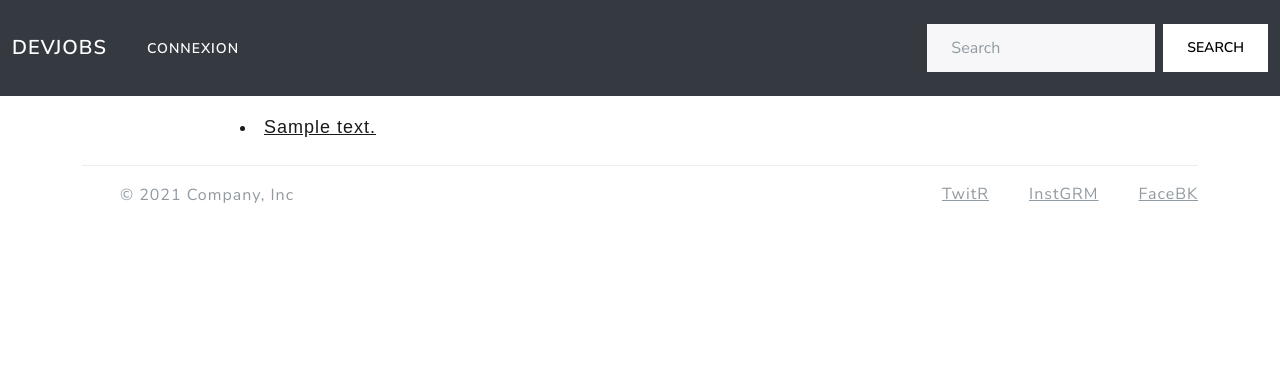
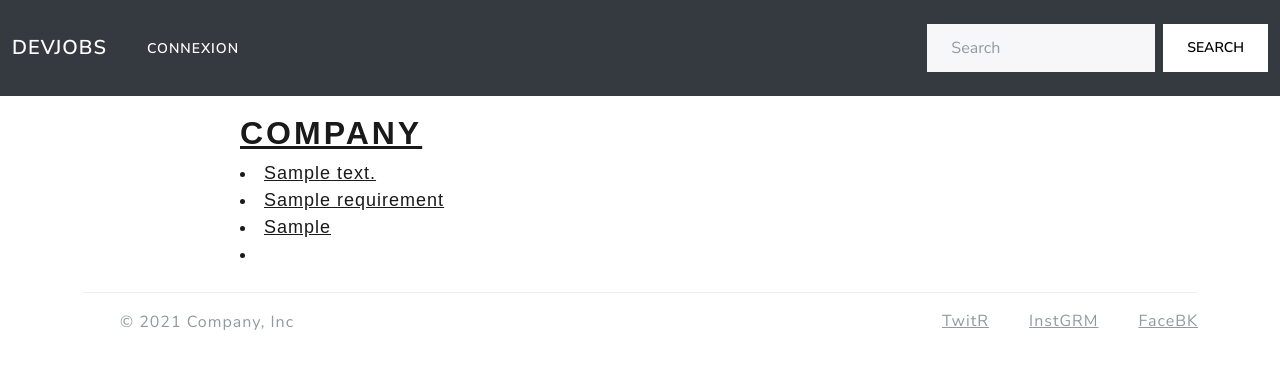
Before and after one commit to bzhanane/ecf-back, a Symfony app: template templates/candidats/listeJobs.html.twig in a window 1280 px wide. Shown: the top 369 px of the page. Run offline with Twig, Linux system fonts and the light colour scheme; the template is opened without the code that fills it: most values are stand-ins (such as "Sample title", 1, 10 or a date in 2020); some libraries are stand-ins or nearby versions.

Commit message:
projet ecf

```diff
--- a/src/Entity/User.php
+++ b/src/Entity/User.php
@@ -8,9 +8,12 @@ use Doctrine\Common\Collections\Collection;
 use Doctrine\ORM\Mapping as ORM;
 use Symfony\Component\Security\Core\User\PasswordAuthenticatedUserInterface;
 use Symfony\Component\Security\Core\User\UserInterface;
+use Symfony\Bridge\Doctrine\Validator\Constraints\UniqueEntity;
+use Symfony\Component\Validator\Constraints as Assert;
 
 /**
  * @ORM\Entity(repositoryClass=UserRepository::class)
+ * @UniqueEntity("email", message=" Ce mail est déjà utilisé ")
  */
 class User implements UserInterface, PasswordAuthenticatedUserInterface
 {
@@ -23,6 +26,7 @@ class User implements UserInterface, PasswordAuthenticatedUserInterface
 
     /**
      * @ORM\Column(type="string", length=180, unique=true)
+     * @Assert\Email
      */
     private $email;
 
--- a/templates/candidats/listeJobs.html.twig
+++ b/templates/candidats/listeJobs.html.twig
@@ -10,7 +10,14 @@
 
     <div class="example-wrapper">
         {% for job in liste %}
-         <a href={{"/candidats/offer/"~job.id}}> <li>{{ job.description }}</li> </a>
+         <a href={{"/candidats/offer/"~job.id}}>
+             <h1>Company</h1>
+             <li>{{ job.description }}</li>
+            <li>{{ job.requirement }}</li>
+             <li>{{ job.typeContract }}</li>
+             <li>{{ job.posted.format('d/m/Y')}}</li>
+         </a>
+
         {% endfor %}
     </div>
 {% endblock %}
```
Also changed, not shown: 1 other file.
